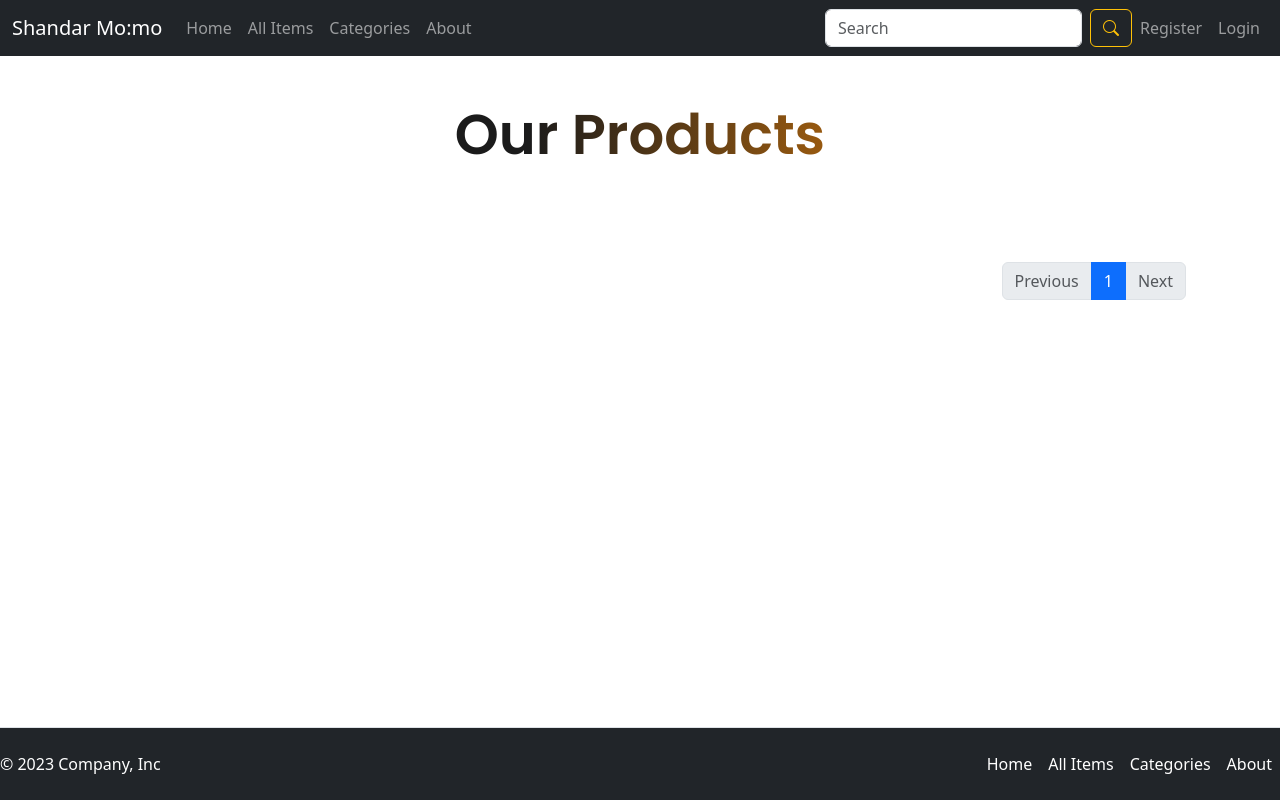
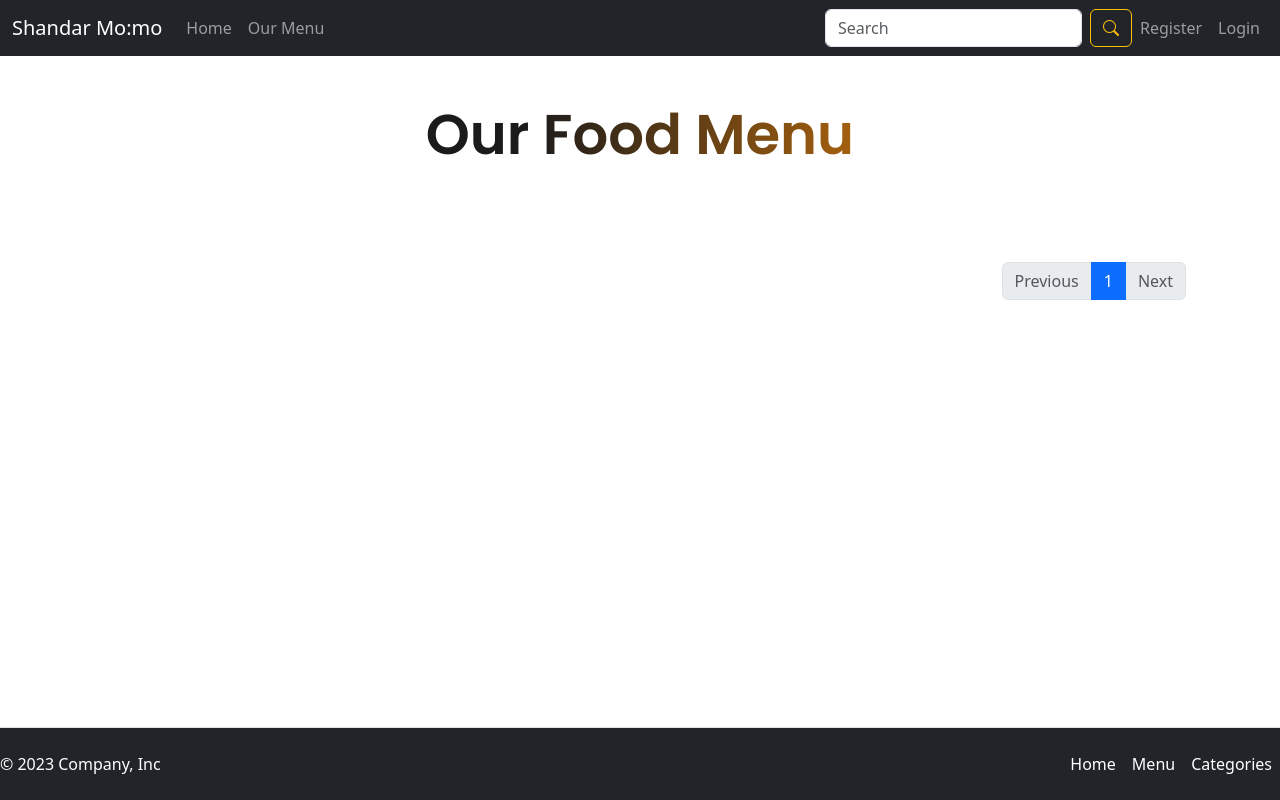
Before and after one commit to eriss007/FinalYearProj, a Django app: page /allfood/ in a window 1280 px wide. Run offline with Django 3.2, Linux system fonts and the light colour scheme; data that the repository does not hold is empty; some libraries are stand-ins or nearby versions.

Commit message:
started cart management + deleted redundant pages

```diff
--- a/restroapp/urls.py
+++ b/restroapp/urls.py
@@ -27,6 +27,7 @@ urlpatterns = [
     path("search/", SearchView.as_view(), name="search"),
 
     path("my-cart/", MyCartView.as_view(), name="usercart"),
+    path("manage-cart/<int:cp_id>", ManageCartView.as_view(), name="managecart"),
 
 
 ]
--- a/restroapp/views.py
+++ b/restroapp/views.py
@@ -29,7 +29,7 @@ class HomeView(TemplateView):
     def get_context_data(self, **kwargs):
         context = super().get_context_data(**kwargs)
         all_foods = Food.objects.all().order_by("-id")
-        paginator = Paginator(all_foods, 4)
+        paginator = Paginator(all_foods, 8)
         page_number = self.request.GET.get('page')
         print(page_number)
         food_list = paginator.get_page(page_number)
@@ -220,3 +220,11 @@ class MyCartView(TemplateView):
                 cart = None
             context['cart'] = cart
             return context
+
+class ManageCartView(View):
+    def get_context_data(self, **kwargs):
+        print("i need to sleep")
+        cp_id = self.kwargs["cp_id"]
+        action = request.Get.get("action")
+        print(cp_id, action)
+        return redirect("restromapp:usercart")
--- a/static/css/style.css
+++ b/static/css/style.css
@@ -44,6 +44,7 @@
     font-weight: 500;
     background-color: var(--yellow2);
     color: var(--white);
+    text-decoration: none;
 }
 .section{
     padding: 2rem 9%;
--- a/templates/allfood.html
+++ b/templates/allfood.html
@@ -1,8 +1,10 @@
 {% extends 'base.html' %}
 
+{% block title %} Our Menu {% endblock %}
+//redundant page(could be modified )
 {% block content %}
 <div class="container">
-  <h1 class="erii gradient mt-5 mb-3 heading">Our Products</h1>
+  <h1 class="erii gradient mt-5 mb-3 heading">Our Food Menu</h1>
   <div class="container">
 
     <div class="row g-3 gx-5 mt-5 mb-5 card-group">
@@ -18,7 +20,7 @@
               <p class="price col">
                 Rs. {{f.selling_price}}<small class="point">.00</small>
               </p>
-              <a class="cbtn" href="{% url 'restroapp:addtocart' f.id %}">
+              <a class="cbtn" href="{% url 'restroapp:addtocart' f.id %}" style="text-decoration: none;">
                 +
               </a>
             </div>
--- a/templates/base.html
+++ b/templates/base.html
@@ -41,13 +41,7 @@
             <a class="nav-link" href="{% url 'restroapp:home' %}">Home</a>
           </li>
           <li class="nav-item">
-            <a class="nav-link" href="{% url 'restroapp:allfood' %}">All Items</a>
-          </li>
-          <li class="nav-item">
-            <a class="nav-link" href="{% url 'restroapp:categories' %}">Categories</a>
-          </li>
-          <li class="nav-item">
-            <a class="nav-link" href="{% url 'restroapp:about' %}">About</a>
+            <a class="nav-link" href="{% url 'restroapp:categories' %}">Our Menu</a>
           </li>
         </ul>
         <form class="d-flex" action="{% url 'restroapp:search' %}" method="GET">
@@ -59,13 +53,13 @@
         <ul class="navbar-nav">
           {% if request.user.customer %}
           <li class="nav-item">
-            <a class="nav-link" href="{% url 'restroapp:customerprofile' %}">My Profile</a>
+            <a class="nav-link" href="{% url 'restroapp:customerprofile' %}"><i class="bi bi-person-circle"></i></a>
+          </li>
+          <li class="nav-item">
+            <a class="nav-link" href="{% url 'restroapp:usercart' %}"><i class="bi bi-cart-fill"></i></a>
           </li>
           <li class="nav-item">
             <a class="nav-link" href="{% url 'restroapp:customerlogout' %}">Logout</a>
-          </li>
-          <li class="nav-item">
-            <a class="nav-link" href="{% url 'restroapp:usercart' %}">My Cart</a>
           </li>
           {% else %}
           <li class="nav-item">
@@ -98,13 +92,10 @@
           <a href="{% url 'restroapp:home' %}" class="nav-link px-2 text-white">Home</a>
         </li>
         <li class="nav-item">
-          <a href="{% url 'restroapp:allfood' %}" class="nav-link px-2 text-white">All Items</a>
+          <a href="{% url 'restroapp:allfood' %}" class="nav-link px-2 text-white">Menu</a>
         </li>
         <li class="nav-item">
           <a href="{% url 'restroapp:categories' %}" class="nav-link px-2 text-white">Categories</a>
-        </li>
-        <li class="nav-item">
-          <a href="{% url 'restroapp:about' %}" class="nav-link px-2 text-white">About</a>
         </li>
       </ul>
     </footer>
--- a/templates/categories.html
+++ b/templates/categories.html
@@ -21,7 +21,7 @@
             <p class="price col">
               Rs. {{f.selling_price}}<small class="point">.00</small>
             </p>
-            <a class="cbtn" href="{% url 'restroapp:addtocart' f.id %}">
+            <a class="cbtn" href="{% url 'restroapp:addtocart' f.id %}" onclick="alert('product added to cart!');return; false;" style="text-decoration: none;">
               +
             </a>
           </div>
--- a/templates/customerprofile.html
+++ b/templates/customerprofile.html
@@ -6,7 +6,7 @@
 <div class="container">
     <div class="row">
         <div class="col-md-4">
-            <h3>Detail Information</h3>
+            <h3>Customer Information</h3>
             <hr>
             <p><span class="font-weight-bold">Name: </span> {{customer.full_name}}</p>
             <p><span class="font-weight-bold">Username: </span> {{customer.user.username}}</p>
--- a/templates/home.html
+++ b/templates/home.html
@@ -48,7 +48,7 @@
                 <p class="price col">
                   Rs. {{f.selling_price}}<small class="point">.00</small>
                 </p>
-                <a class="cbtn" href="{% url 'restroapp:addtocart' f.id %}">
+                <a class="cbtn" href="{% url 'restroapp:addtocart' f.id %} " style="text-decoration: none;">
                   +
                 <a>
               </div>
--- a/templates/search.html
+++ b/templates/search.html
@@ -9,7 +9,7 @@
             <h3 class="mt-5">Search Results for <span class="text-dark">"{{request.GET.keyword}}"</span></h3>
             <hr>
             {% for result in results %}
-            <div class="row">
+            <div class="row mt-3">
                 <div class="col-md-3">
                     <img src="{{result.image.url}}" class="img-fluid" alt="">
                 </div>
```
Also changed, not shown: templates/about.html (deleted, +0 -7 lines), templates/usercart.html (+10 -1 lines), media/foods/juice.jpg (added).
